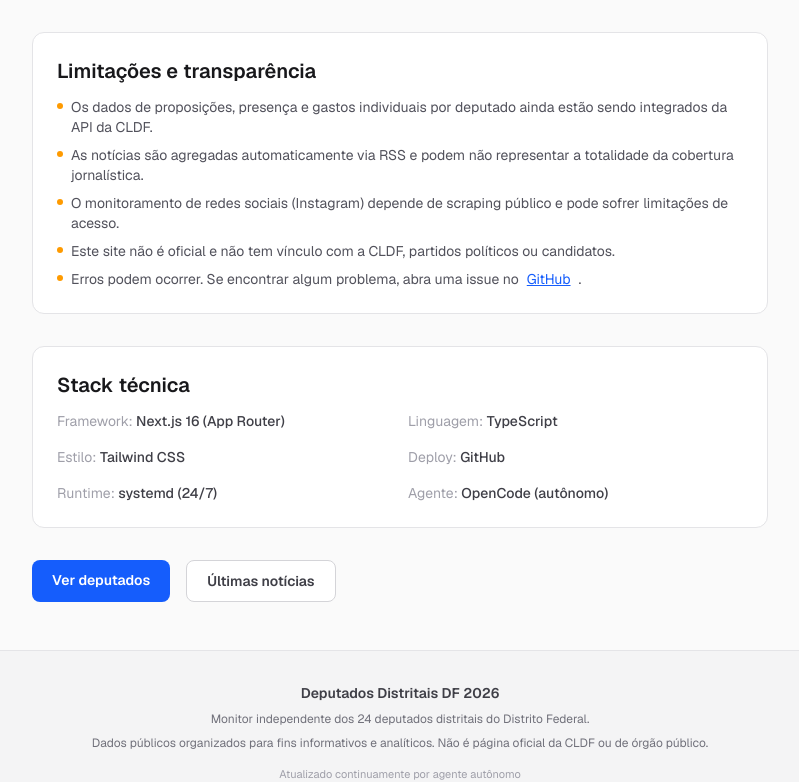
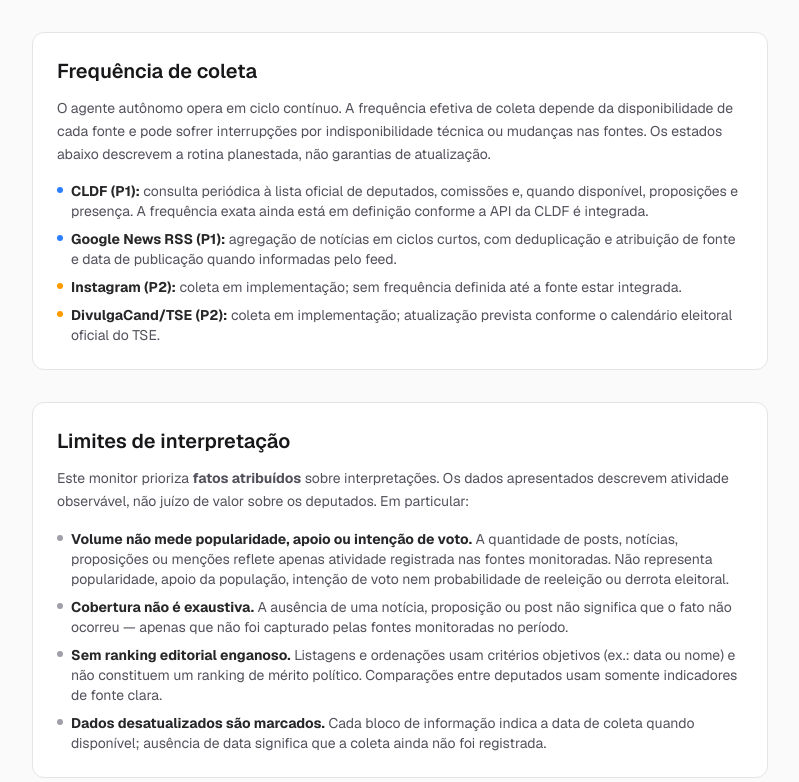
Before and after one commit to gustavomelofr/deputados-distritais-df-2026, a Next.js app: page /metodologia in a window 1280 px wide. Shown: the part 893-1675 px from the top of the page, without its empty margins (240-1039 px from the left). Built offline with nearby package versions, Linux system fonts and the light colour scheme.

Commit message:
feat(loop): atualização aprovada 2026-07-24T18-06-08-798Z (#11)
Co-authored-by: Agente Contínuo <agente@deputadosdistritais.dev>

```diff
--- a/src/app/metodologia/page.tsx
+++ b/src/app/metodologia/page.tsx
@@ -99,6 +99,115 @@ export default function MetodologiaPage() {
           </div>
         </section>
 
+        {/* Frequência de coleta */}
+        <section className="rounded-xl border border-zinc-200 bg-white p-6">
+          <h2 className="text-xl font-semibold text-zinc-900 mb-3">
+            Frequência de coleta
+          </h2>
+          <p className="text-sm text-zinc-600 mb-4 leading-relaxed">
+            O agente autônomo opera em ciclo contínuo. A frequência efetiva de
+            coleta depende da disponibilidade de cada fonte e pode sofrer
+            interrupções por indisponibilidade técnica ou mudanças nas fontes.
+            Os estados abaixo descrevem a rotina planestada, não garantias de
+            atualização.
+          </p>
+          <ul className="space-y-2 text-sm text-zinc-600">
+            <li className="flex items-start gap-2">
+              <span className="mt-1.5 h-1.5 w-1.5 rounded-full bg-blue-500 flex-shrink-0" />
+              <span>
+                <strong className="text-zinc-800">CLDF (P1):</strong> consulta
+                periódica à lista oficial de deputados, comissões e, quando
+                disponível, proposições e presença. A frequência exata ainda
+                está em definição conforme a API da CLDF é integrada.
+              </span>
+            </li>
+            <li className="flex items-start gap-2">
+              <span className="mt-1.5 h-1.5 w-1.5 rounded-full bg-blue-500 flex-shrink-0" />
+              <span>
+                <strong className="text-zinc-800">Google News RSS (P1):</strong>{' '}
+                agregação de notícias em ciclos curtos, com deduplicação e
+                atribuição de fonte e data de publicação quando informadas pelo
+                feed.
+              </span>
+            </li>
+            <li className="flex items-start gap-2">
+              <span className="mt-1.5 h-1.5 w-1.5 rounded-full bg-amber-500 flex-shrink-0" />
+              <span>
+                <strong className="text-zinc-800">Instagram (P2):</strong>{' '}
+                coleta em implementação; sem frequência definida até a fonte
+                estar integrada.
+              </span>
+            </li>
+            <li className="flex items-start gap-2">
+              <span className="mt-1.5 h-1.5 w-1.5 rounded-full bg-amber-500 flex-shrink-0" />
+              <span>
+                <strong className="text-zinc-800">DivulgaCand/TSE (P2):</strong>{' '}
+                coleta em implementação; atualização prevista conforme o
+                calendário eleitoral oficial do TSE.
+              </span>
+            </li>
+          </ul>
+        </section>
+
+        {/* Limites de interpretação */}
+        <section className="rounded-xl border border-zinc-200 bg-white p-6">
+          <h2 className="text-xl font-semibold text-zinc-900 mb-3">
+            Limites de interpretação
+          </h2>
+          <p className="text-sm text-zinc-600 leading-relaxed mb-4">
+            Este monitor prioriza <strong>fatos atribuídos</strong> sobre
+            interpretações. Os dados apresentados descrevem atividade
+            observável, não juízo de valor sobre os deputados. Em particular:
+          </p>
+          <ul className="space-y-2 text-sm text-zinc-600">
+            <li className="flex items-start gap-2">
+              <span className="mt-1.5 h-1.5 w-1.5 rounded-full bg-zinc-400 flex-shrink-0" />
+              <span>
+                <strong className="text-zinc-800">
+                  Volume não mede popularidade, apoio ou intenção de voto.
+                </strong>{' '}
+                A quantidade de posts, notícias, proposições ou menções reflete
+                apenas atividade registrada nas fontes monitoradas. Não
+                representa popularidade, apoio da população, intenção de voto
+                nem probabilidade de reeleição ou derrota eleitoral.
+              </span>
+            </li>
+            <li className="flex items-start gap-2">
+              <span className="mt-1.5 h-1.5 w-1.5 rounded-full bg-zinc-400 flex-shrink-0" />
+              <span>
+                <strong className="text-zinc-800">
+                  Cobertura não é exaustiva.
+                </strong>{' '}
+                A ausência de uma notícia, proposição ou post não significa que
+                o fato não ocorreu — apenas que não foi capturado pelas fontes
+                monitoradas no período.
+              </span>
+            </li>
+            <li className="flex items-start gap-2">
+              <span className="mt-1.5 h-1.5 w-1.5 rounded-full bg-zinc-400 flex-shrink-0" />
+              <span>
+                <strong className="text-zinc-800">
+                  Sem ranking editorial enganoso.
+                </strong>{' '}
+                Listagens e ordenações usam critérios objetivos (ex.: data ou
+                nome) e não constituem um ranking de mérito político. Comparações
+                entre deputados usam somente indicadores de fonte clara.
+              </span>
+            </li>
+            <li className="flex items-start gap-2">
+              <span className="mt-1.5 h-1.5 w-1.5 rounded-full bg-zinc-400 flex-shrink-0" />
+              <span>
+                <strong className="text-zinc-800">
+                  Dados desatualizados são marcados.
+                </strong>{' '}
+                Cada bloco de informação indica a data de coleta quando
+                disponível; ausência de data significa que a coleta ainda não
+                foi registrada.
+              </span>
+            </li>
+          </ul>
+        </section>
+
         {/* Limitações */}
         <section className="rounded-xl border border-zinc-200 bg-white p-6">
           <h2 className="text-xl font-semibold text-zinc-900 mb-3">
```
Also changed, not shown: 1 other file (tests, documents, lock files or other folders).
